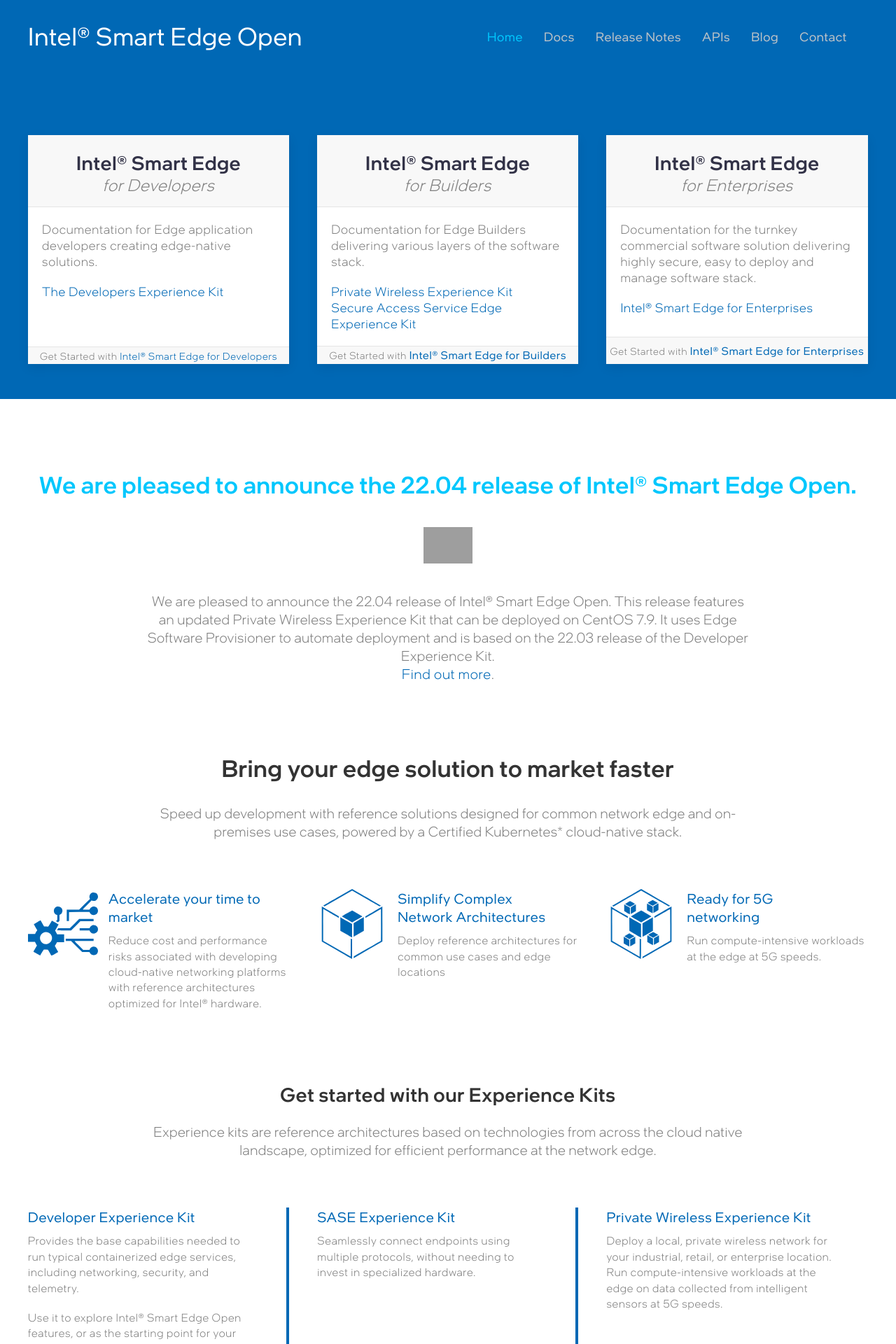
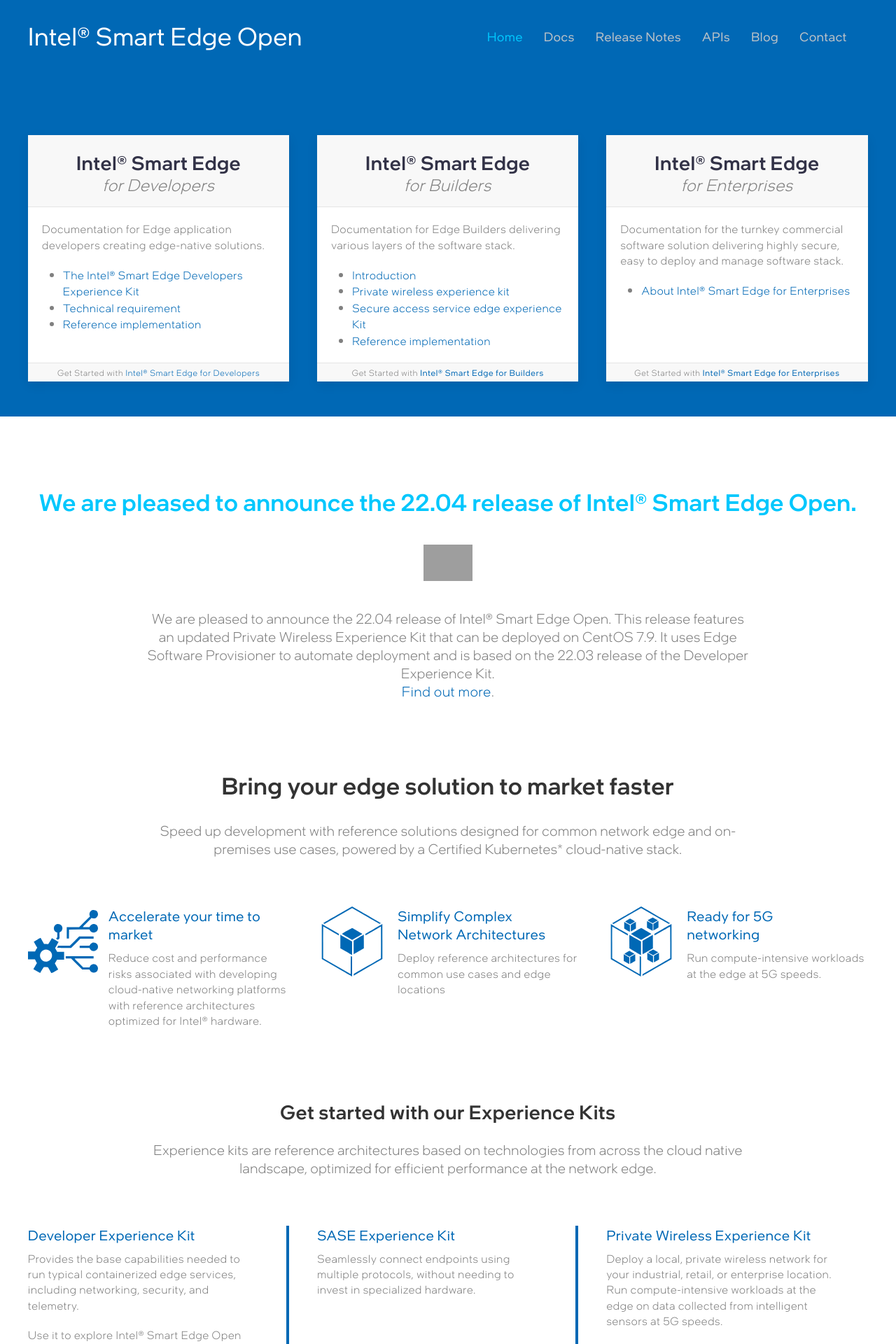
Before and after one commit to intelsmartedgeons/intelsmartedgeons.github.io, a Jekyll site: the page built from index.md, in a window 1280 px wide. Shown: the top 1920 px of the page at 70% size. Built offline with Jekyll 4.4.1, drawn with Linux system fonts in a browser that asks for light colours; some web fonts are replaced; grey boxes are pictures that could not be loaded.

Commit message:
HeaderTop_html

```diff
--- a/_includes/boxesFive.html
+++ b/_includes/boxesFive.html
@@ -20,20 +20,20 @@
         <div class="uk-child-width-1-{{ columns }}@m uk-grid-match uk-text-center uk-margin-medium-top" data-uk-grid>
             <div class="boxHeadBox">
                 <div class="uk-card uk-card-default uk-box-shadow-medium uk-card-hover uk-card-body uk-inline border-radius-large border-xlight">
-                    <h3 class="uk-card-title" style="width:100%">Developer Experience Kit</h3>
+                    <h3 class="uk-card-title" style="width:100%"><a href="https://smart-edge-open.github.io/docs/experience-kits/developer-experience-kit-default-install/#overview">Developer Experience Kit</a></h3>
                     <p>Provides the base capabilities needed to run typical containerized edge services, including networking, security, and telemetry.</p>
                     <p>Use it to explore Intel&reg; Smart Edge Open features, or as the starting point for your own solution.</p>
                 </div>
             </div>
             <div class="boxHeadBox">
                 <div class="uk-card uk-card-default uk-box-shadow-medium uk-card-hover uk-card-body uk-inline border-radius-large border-xlight">
-                    <h3 class="uk-card-title" style="width:100%">SASE Experience Kit</h3>
+                    <h3 class="uk-card-title" style="width:100%"><a href="https://smart-edge-open.github.io/docs/experience-kits/secure-access-service-edge/#overview">SASE Experience Kit</a></h3>
                     <p>Seamlessly connect endpoints using multiple protocols, without needing to invest in specialized hardware.</p>
                 </div>
             </div>
             <div class="boxHeadBox">
                 <div class="uk-card uk-card-default uk-box-shadow-medium uk-card-hover uk-card-body uk-inline border-radius-large border-xlight">
-                    <h3 class="uk-card-title" style="width:100%">Private Wireless Experience Kit</h3>
+                    <h3 class="uk-card-title" style="width:100%"><a href="https://smart-edge-open.github.io/docs/experience-kits/private-wireless-experience-kit/#overview">Private Wireless Experience Kit</a> </h3>
                     <p>Deploy a local, private wireless network for your industrial, retail, or enterprise location. Run compute-intensive workloads at the edge on data collected from intelligent sensors at 5G speeds.</p>
                 </div>
             </div>
--- a/_includes/boxesTop.html
+++ b/_includes/boxesTop.html
@@ -28,7 +28,12 @@
                     </div>
                     <div class="uk-card-body uk-text-left uk-padding">
                         <p>Documentation for Edge application developers creating edge-native solutions.</p>
-                        <p><a href="void">The Developers Experience Kit</a></p>
+                        <ul>
+                            <li><a href="void">The Intel® Smart Edge Developers Experience Kit</a></li>
+                            <li><a href="void">Technical requirement</a></li>
+                            <li><a href="void">Reference implementation</a></li>
+
+                        </ul>
                     </div>
                     <div class="uk-card-footer mx-section-footer uk-padding-remove">
                         <small> Get Started with <a href="#" class=" uk-button-text">Intel® Smart Edge for Developers</a></small>
@@ -47,9 +52,14 @@
                     </div>
                     <div class="uk-card-body uk-text-left uk-padding">
                         <p>Documentation for Edge Builders delivering various layers of the software stack.</p>
-                        <p><a href="void">Private Wireless Experience Kit</a> <br>
-                           <a href="void">Secure Access Service Edge Experience Kit</a>
-                        </p>
+                        <ul>
+                            <li><a href="void">Introduction</a></li>
+                            <li><a href="void">Private wireless experience kit</a></li>
+                            <li><a href="void">Secure access  service  edge experience Kit </a></li>
+                            <li><a href="void">Reference implementation</a></li>
+
+                        </ul>
+
                     </div>
                     <div class="uk-card-footer mx-section-footer uk-padding-remove">
                         <small>Get Started with <a href="#" class="uk-button uk-button-text">Intel® Smart Edge for Builders</a></small>
@@ -68,10 +78,13 @@
                     </div>
                     <div class="uk-card-body uk-text-left uk-padding">
                         <p>Documentation for the turnkey commercial software solution delivering highly secure, easy to deploy and manage software stack.</p>
-                        <p><a href="void">Intel® Smart Edge for Enterprises</a></p>
+                        <ul>
+                            <li><a href="void">About Intel® Smart Edge for Enterprises</a></li>
+                        </ul>
+
                     </div>
                     <div class="uk-card-footer mx-section-footer uk-padding-remove">
-                    <small>Get Started with <a href="#" class="uk-button ">Intel® Smart Edge for Enterprises</a></small>
+                    <small>Get Started with <a href="#" class="uk-button uk-button-text">Intel® Smart Edge for Enterprises</a></small>
                     </div>
                 </div>
             </div>
--- a/assets/scss/_heroBox.scss
+++ b/assets/scss/_heroBox.scss
@@ -1,7 +1,11 @@
 .uk-navbar-container:not(.uk-navbar-transparent){
 background-color: $bgcolor;
 }
+.topHeadBox{
+    p, ul li a{font-size: 16px;
+        line-height: 1.4;}
 
+}
 .uk-section{
     &.topHeadBox{
         padding-bottom: 50px;
@@ -49,7 +53,12 @@
         }
 .mx-section-footer{
     background-color:#f8f8f8;
+    small, small a{
+        line-height: 24px;
+        padding: 10px;
+        font-size: 12px;
 
+    }
 
     .lead, h2{
         color: #fff;
```
Also changed, not shown: assets/css/custom.css, assets/img/intel-logo.svg (added), 1 other file.
